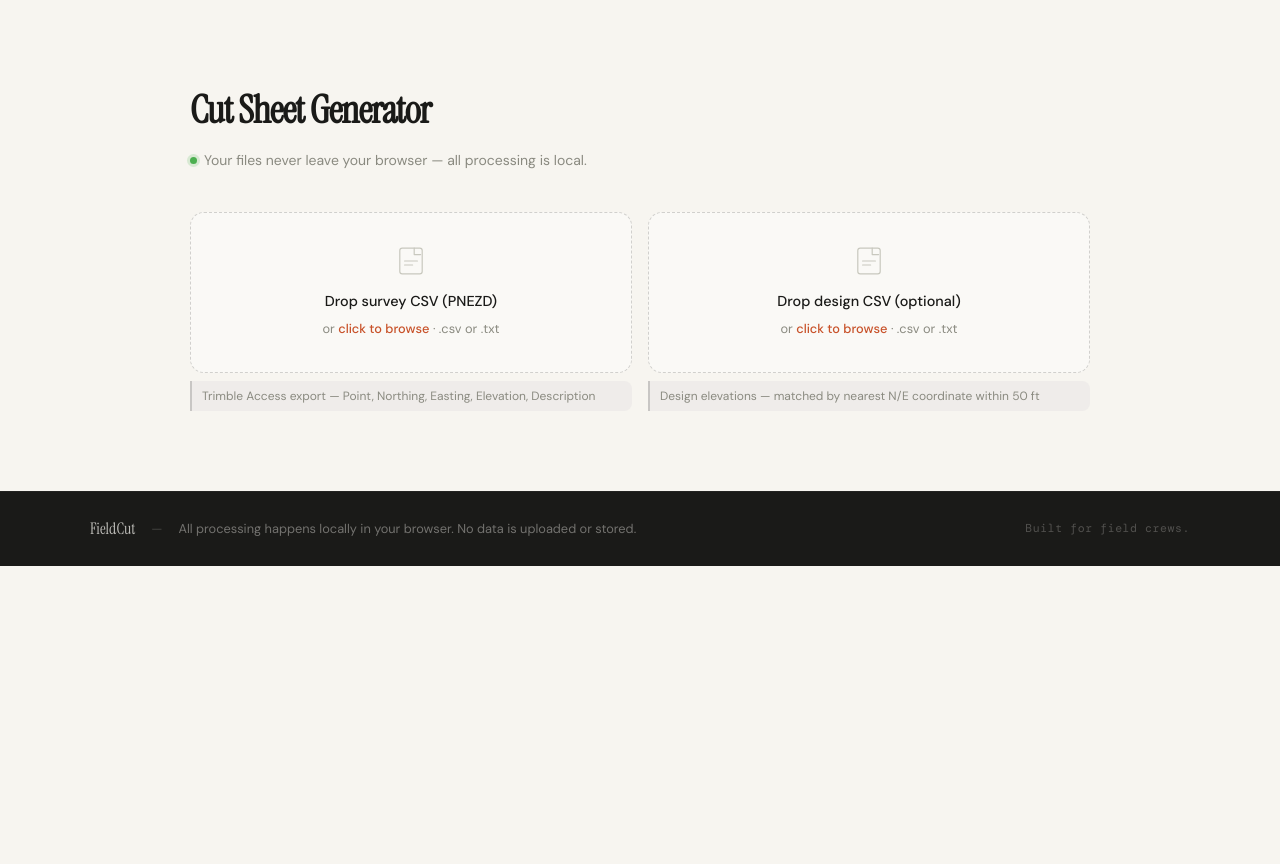
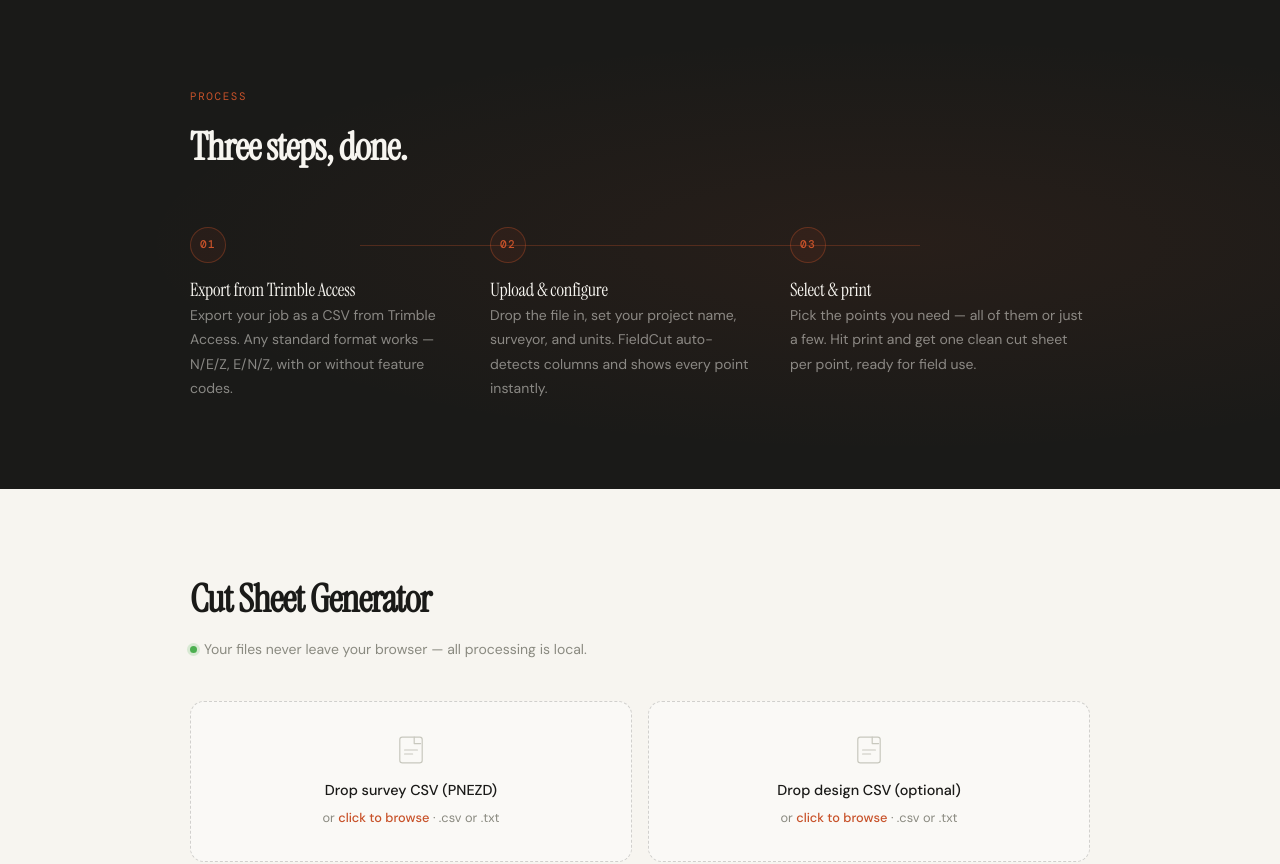
Before and after one commit to benjamin-parks/cut-sheets, a React (Vite) app: page / in a window 1280 px wide. Shown: the top 864 px of the page. Before the commit the page ends 800 px from the top, so only its background shows below. Built offline with nearby package versions, Linux system fonts and the light colour scheme; a web font is replaced by a local one.

Commit message:
Restore HowItWorks section

```diff
--- a/src/App.jsx
+++ b/src/App.jsx
@@ -1,4 +1,5 @@
 import { useState } from 'react';
+import HowItWorks from './components/HowItWorks.jsx';
 import Tool from './components/Tool.jsx';
 import Footer from './components/Footer.jsx';
 import { matchPoints } from './match.js';
@@ -64,6 +65,7 @@ export default function App() {
 
   return (
     <>
+      <HowItWorks />
       <Tool
         points={displayPoints}
         selected={selected}
```
